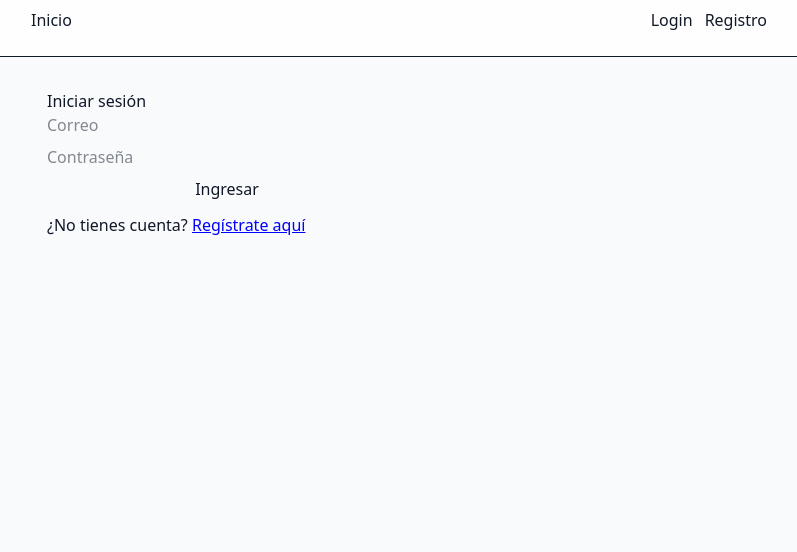
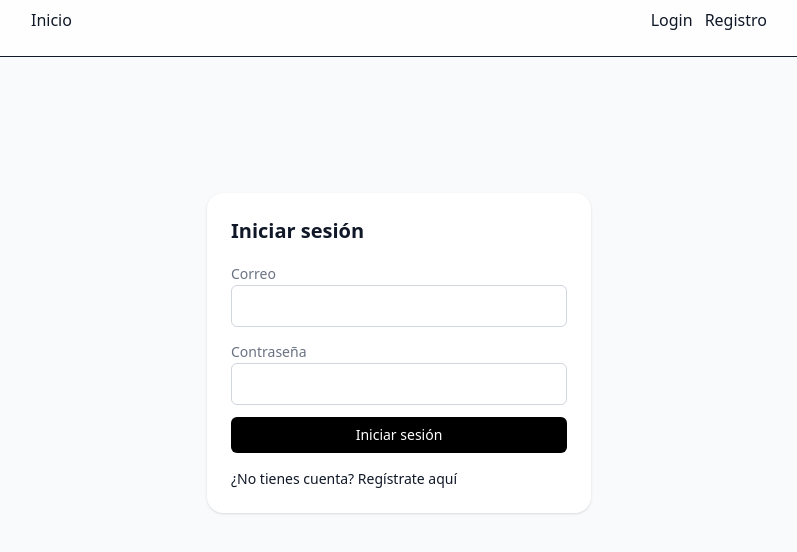
Before and after one commit to eliam-villegas/safe-tasks, a Next.js app in the folder apps/web/: page /login in a window 1280 px wide. Shown: the top 552 px of the page, without its empty margins (241-1038 px from the left). Built offline with nearby package versions, Linux system fonts and the light colour scheme; no server answers.

Commit message:
Refactoriza paginas tasks y login al nuevo sistema de estilos inputs y botones adaptas con clases Tailwind. Reestructuracion de layout de task y botones con estilos coherentes. Mejor consistencia visual en ambas vistas.

```diff
--- a/apps/web/app/login/page.tsx
+++ b/apps/web/app/login/page.tsx
@@ -1,58 +1,60 @@
 'use client';
 import { useState } from 'react';
 import { useRouter } from 'next/navigation';
-import Link from 'next/link';
+import { setToken } from '../../lib/auth';
 
 export default function LoginPage() {
     const router = useRouter();
-    const [email, setEmail] = useState<string>('');
-    const [password, setPassword] = useState<string>('');
-    const [message, setMessage] = useState<string>('');
-    const [isLoading, setIsLoading] = useState<boolean>(false);
+    const [email, setEmail] = useState('');
+    const [password, setPassword] = useState('');
+    const [msg, setMsg] = useState('');
+    const [isLoading, setIsLoading] = useState(false);
 
-    async function handleSubmit(e: React.FormEvent<HTMLFormElement>) {
+    async function handleSubmit(e: React.FormEvent) {
         e.preventDefault();
         if (isLoading) return;
-        setIsLoading(true);
-        setMessage('');
+        setIsLoading(true); setMsg('');
         try {
             const res = await fetch('/api/auth/login', {
                 method: 'POST',
                 headers: { 'Content-Type': 'application/json' },
                 body: JSON.stringify({ email, password }),
             });
-            if (!res.ok) {
-                const err = await res.json().catch(() => ({}));
-                throw new Error(err?.message || `HTTP ${res.status}`);
-            }
-            // Login ok: la API interna setea cookie httpOnly
-            window.dispatchEvent(new Event('auth-changed'));
-            router.replace('/tasks');
-            router.refresh();
-        } catch (err: unknown) {
-            setMessage(err instanceof Error ? err.message : 'Error inesperado');
+            if (!res.ok) throw new Error((await res.json().catch(()=>({}))).message || 'Error al iniciar sesión');
+
+            const data = await res.json();
+            setToken(data?.ok ? 'cookie-set-on-server' : '');
+            router.push('/tasks');
+        } catch (e: any) {
+            setMsg(e?.message ?? 'Error inesperado');
         } finally {
             setIsLoading(false);
         }
     }
 
     return (
-        <div style={{ padding: 16 }}>
-            <h1>Iniciar sesión</h1>
-            <form onSubmit={handleSubmit} style={{ display:'grid', gap:8, maxWidth:360 }}>
-                <input type="email" placeholder="Correo" value={email} onChange={e => setEmail(e.target.value)} required />
-                <input type="password" placeholder="Contraseña" value={password} onChange={e => setPassword(e.target.value)} required />
-                <button type="submit" disabled={isLoading}>{isLoading ? 'Ingresando…' : 'Ingresar'}</button>
-            </form>
-
-            <p style={{ marginTop: 12 }}>
-                ¿No tienes cuenta?{' '}
-                <Link href="/register" style={{ color: 'blue', textDecoration: 'underline' }}>
-                    Regístrate aquí
-                </Link>
-            </p>
-
-            {message && <p style={{ color:'crimson' }}>{message}</p>}
+        <div className="min-h-[70vh] flex items-center justify-center">
+            <div className="card w-full max-w-sm space-y-4">
+                <h1 className="text-xl font-semibold">Iniciar sesión</h1>
+                <form onSubmit={handleSubmit} className="grid gap-3">
+                    <label className="space-y-1">
+                        <span className="muted">Correo</span>
+                        <input className="input" type="email" value={email} onChange={e=>setEmail(e.target.value)} required />
+                    </label>
+                    <label className="space-y-1">
+                        <span className="muted">Contraseña</span>
+                        <input className="input" type="password" value={password} onChange={e=>setPassword(e.target.value)} required />
+                    </label>
+                    <button className="btn w-full" disabled={isLoading}>
+                        {isLoading ? 'Entrando…' : 'Iniciar sesión'}
+                    </button>
+                </form>
+                {msg && <p className="text-sm text-red-600">{msg}</p>}
+                <p className="text-sm">
+                    ¿No tienes cuenta?{' '}
+                    <a className="text-blue-600 hover:underline" href="/register">Regístrate aquí</a>
+                </p>
+            </div>
         </div>
     );
 }
--- a/apps/web/app/tasks/page.tsx
+++ b/apps/web/app/tasks/page.tsx
@@ -99,30 +99,40 @@ export default function TasksPage() {
 
     return (
         <main style={{ padding: 16 }}>
-            <header style={{ display:'flex', justifyContent:'space-between', marginBottom:12 }}>
-                <h1>Tareas</h1>
-                {/* Logout está en QuickBar */}
+            <header className="flex items-center justify-between mb-3">
+                <h1 className="text-2xl font-semibold">Tareas</h1>
             </header>
+            {msg && (
+                <p className="mb-3 text-sm text-red-600">{msg}</p>
+            )}
 
-            <div style={{ display:'flex', gap:8, marginBottom:12 }}>
+            <div className="card space-y-3 mb-4">
+                <label className="block">
+                    <span className="muted block mb-1">Nueva tarea</span>
                     <input
-                    placeholder="Nueva tarea..."
+                        className="input"
+                        placeholder="Escribe un título…"
                         value={title}
                         onChange={(e)=>setTitle(e.target.value)}
                     />
-                <button onClick={createTask} disabled={isCreating}>
+                </label>
+                <div className="flex gap-2 justify-end">
+                    <button onClick={createTask} disabled={isCreating} className="btn">
                         {isCreating ? 'Agregando…' : 'Agregar'}
                     </button>
                 </div>
+            </div>
 
-            <div style={{ display:'flex', gap:8, marginBottom:12, alignItems:'center', flexWrap:'wrap' }}>
+            <div className="card flex flex-wrap items-center gap-3 mb-4">
                 <input
+                    className="input max-w-xs"
                     placeholder="Buscar por título…"
                     value={search}
                     onChange={(e)=> { setPage(1); setSearch(e.target.value); }}
-                    style={{ padding:6 }}
                 />
+
                 <select
+                    className="select"
                     value={onlyDone === null ? 'all' : (onlyDone ? 'true' : 'false')}
                     onChange={(e) => {
                         const v = e.target.value;
@@ -134,7 +144,9 @@ export default function TasksPage() {
                     <option value="false">Pendientes</option>
                     <option value="true">Hechas</option>
                 </select>
+
                 <select
+                    className="select"
                     value={limit}
                     onChange={(e)=> { setPage(1); setLimit(Number(e.target.value)); }}
                 >
@@ -142,30 +154,57 @@ export default function TasksPage() {
                     <option value={10}>10</option>
                     <option value={20}>20</option>
                 </select>
-                <span style={{ marginLeft:'auto' }}>
-          Página {page} de {totalPages} — {total} tareas
-        </span>
-                <button onClick={()=> setPage(p => Math.max(1, p - 1))} disabled={page <= 1}>◀</button>
-                <button onClick={()=> setPage(p => Math.min(totalPages, p + 1))} disabled={page >= totalPages}>▶</button>
+
+                <div className="ml-auto flex items-center gap-2">
+                    <span className="muted">Página {page} de {totalPages} — {total} tareas</span>
+                    <button
+                        onClick={()=> setPage(p => Math.max(1, p - 1))}
+                        disabled={page <= 1}
+                        className="btn-secondary px-3 py-2 rounded"
+                    >
+                        ◀
+                    </button>
+                    <button
+                        onClick={()=> setPage(p => Math.min(totalPages, p + 1))}
+                        disabled={page >= totalPages}
+                        className="btn-secondary px-3 py-2 rounded"
+                    >
+                        ▶
+                    </button>
+                </div>
             </div>
 
-            {msg && <p style={{color:'crimson'}}>{msg}</p>}
+            {msg && <p className="text-red-600">{msg}</p>}
 
             {tasks.length === 0 ? (
-                <p>No hay tareas.</p>
+                <div className="card text-center text-gray-600">
+                    <div className="text-3xl mb-2">✓</div>
+                    <p>No hay tareas. Crea la primera arriba.</p>
+                </div>
             ) : (
-                <ul style={{ display:'grid', gap:8, padding:0 }}>
+                <ul className="grid gap-2">
                     {tasks.map(t => (
-                        <li key={t.id} style={{ listStyle:'none', border:'1px solid #ddd', padding:8, borderRadius:8, display:'flex', gap:8, alignItems:'center', justifyContent:'space-between' }}>
+                        <li
+                            key={t.id}
+                            className="bg-white rounded-xl border p-3 flex items-center justify-between"
+                        >
                             <div>
-                                <strong>{t.title}</strong>
-                                <span style={{ marginLeft:8, opacity:.7 }}>{t.done ? '✔️ Hecha' : '⏳ Pendiente'}</span>
+                                <strong className="font-medium">{t.title}</strong>
+                                <span className={`ml-2 text-sm ${t.done ? 'text-green-600' : 'text-amber-600'}`}>
+                                    {t.done ? '✔ Hecha' : '⏳ Pendiente'}
+                                </span>
                             </div>
-                            <div style={{ display:'flex', gap:8 }}>
-                                <button onClick={() => toggleDone(t.id, t.done)}>
+                            <div className="flex gap-2">
+                                <button
+                                    onClick={() => toggleDone(t.id, t.done)}
+                                    className="btn-secondary"
+                                >
                                     {t.done ? 'Marcar pendiente' : 'Marcar hecha'}
                                 </button>
-                                <button onClick={() => deleteTask(t.id)}>
+                                <button
+                                    onClick={() => deleteTask(t.id)}
+                                    className="btn"
+                                >
                                     Eliminar
                                 </button>
                             </div>
```
Lines whose indentation alone changed are shown as unchanged.
